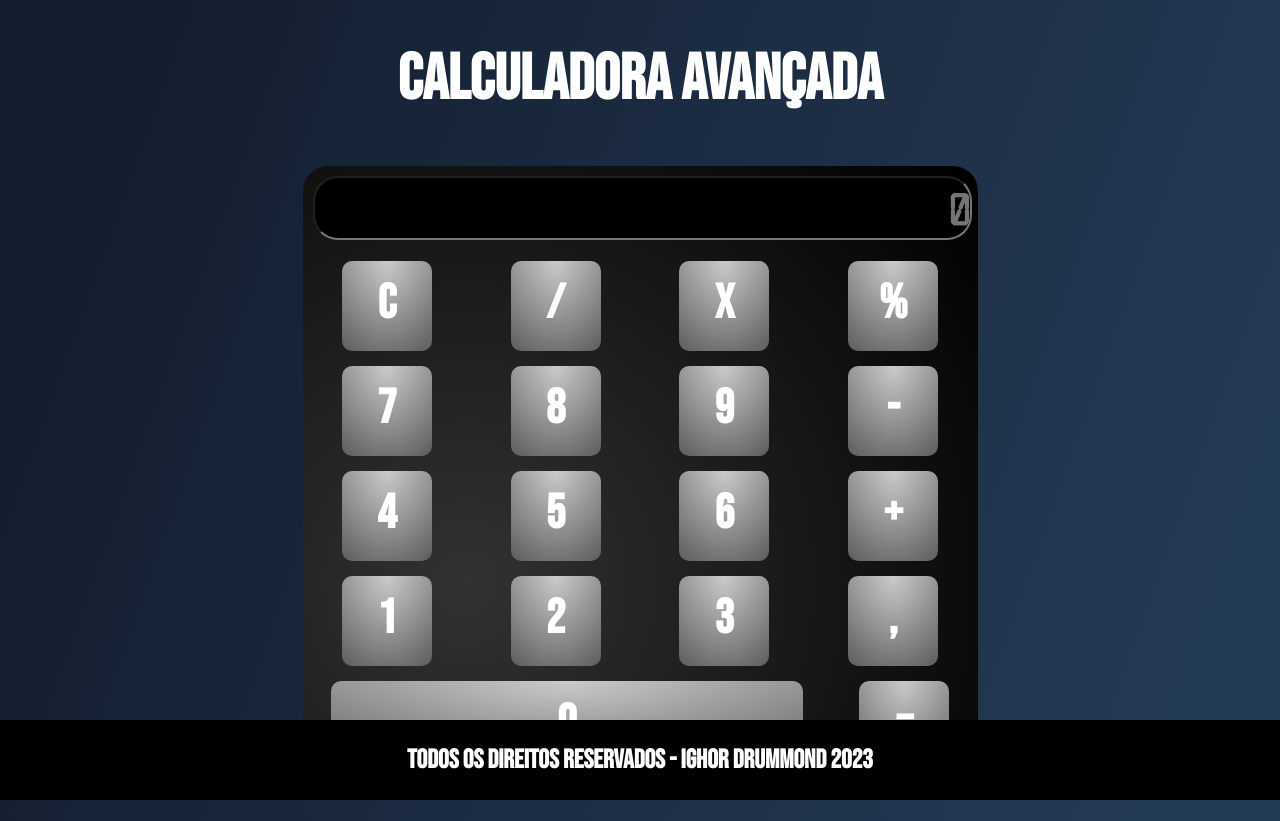
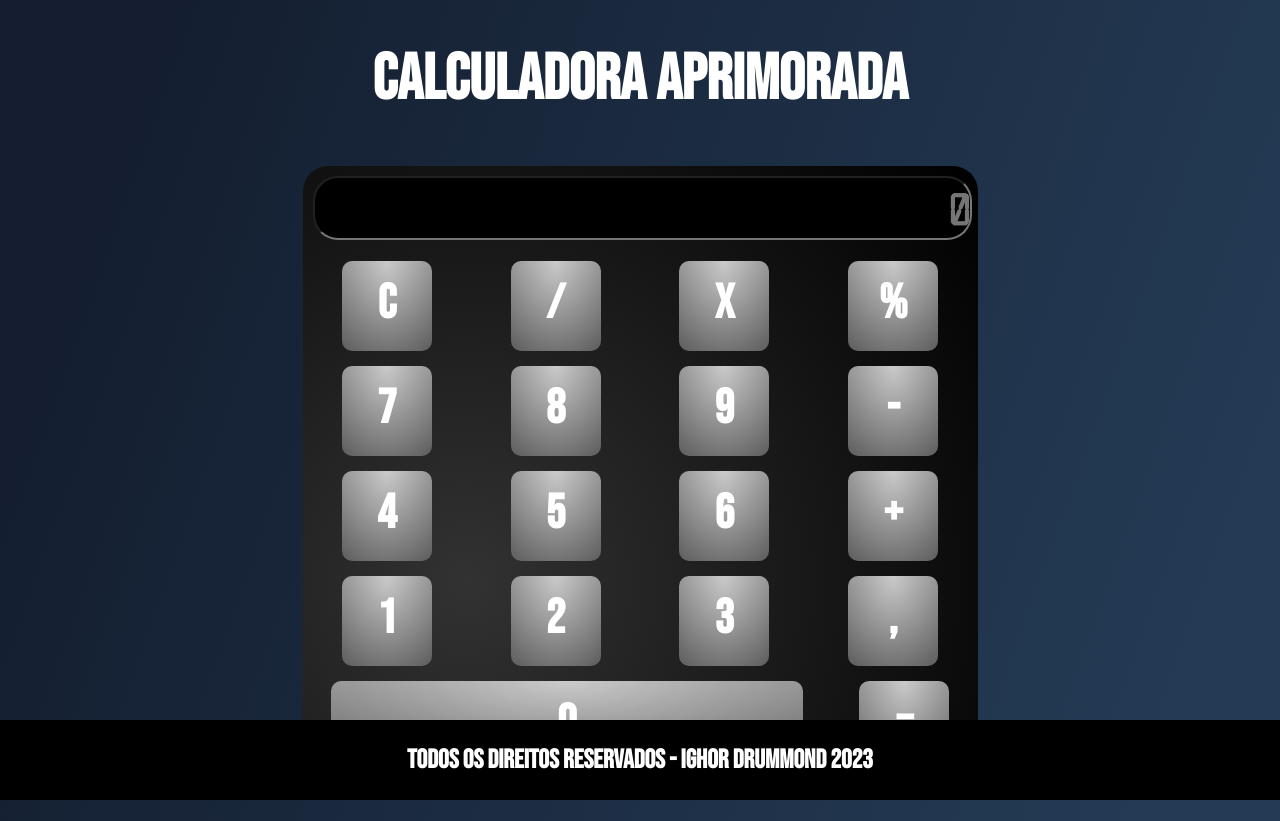
Before and after one commit to IghorDrummond/Calculadora_aprimorada, a plain HTML site: page index.html in a window 1280 px wide. Drawn offline with Linux system fonts and the light colour scheme.

Commit message:
Calculadora Aprimorada

```diff
--- a/index.html
+++ b/index.html
@@ -22,7 +22,7 @@
 	</head>
 	<body>
 		<header><!-- Inicio do Header -->
-			<h1>Calculadora Avançada</h1>
+			<h1>Calculadora Aprimorada</h1>
 		</header><!-- Fim do Header -->
 
 		<main><!-- Inicio do Main -->
```
